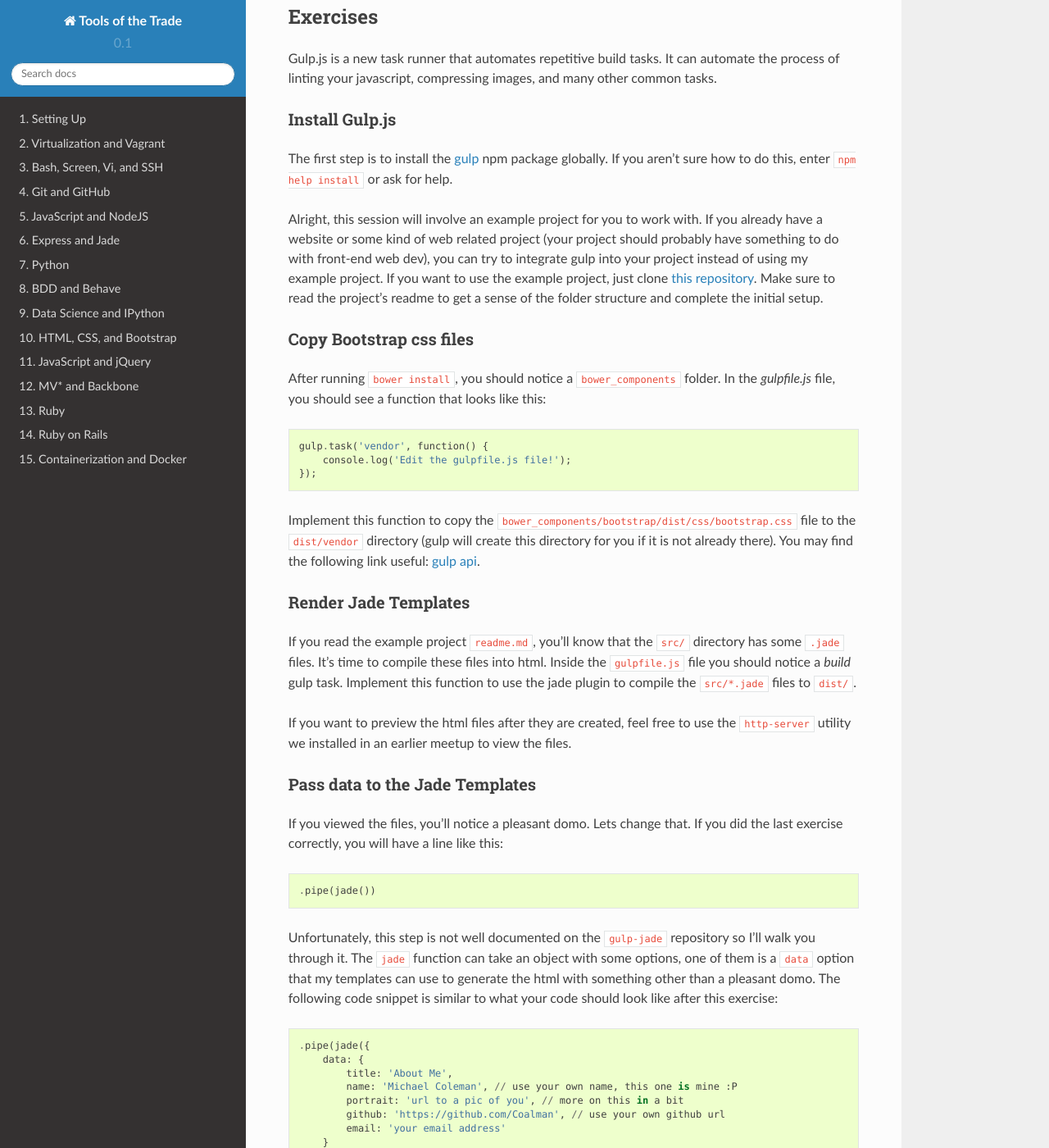
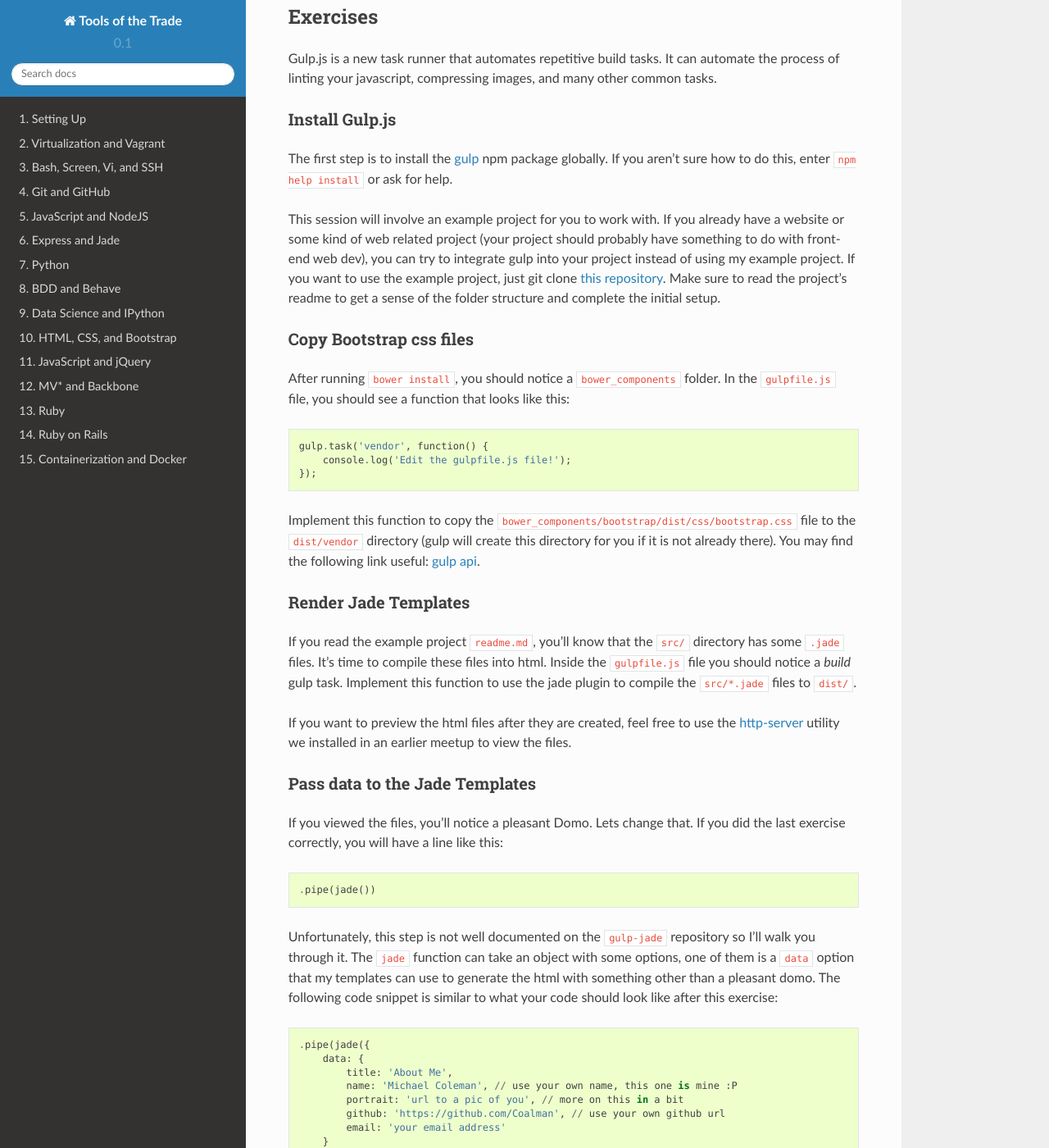
Before and after one commit to parente/tott, a Sphinx documentation site: the page built from doc/sessions/gulpjs.rst, in a window 1280 px wide and 1400 px high, scrolled down 804 px. Shown: the whole window at 82% size. Built offline with Sphinx 7.4.7 and the Read the Docs theme 2.0.0, drawn with Linux system fonts in a browser that asks for light colours.

Commit message:
Fixed typos and added links.

```diff
--- a/doc/sessions/gulpjs.rst
+++ b/doc/sessions/gulpjs.rst
@@ -32,12 +32,12 @@ Install Gulp.js
 
 The first step is to install the `gulp <https://npmjs.org/package/gulp>`_ npm package globally. If you aren't sure how to do this, enter ``npm help install`` or ask for help.
 
-Alright, this session will involve an example project for you to work with. If you already have a website or some kind of web related project (your project should probably have something to do with front-end web dev), you can try to integrate gulp into your project instead of using my example project. If you want to use the example project, just clone `this repository <https://github.com/Coalman/tott-gulpjs>`_. Make sure to read the project's readme to get a sense of the folder structure and complete the initial setup.
+This session will involve an example project for you to work with. If you already have a website or some kind of web related project (your project should probably have something to do with front-end web dev), you can try to integrate gulp into your project instead of using my example project. If you want to use the example project, just git clone `this repository <https://github.com/Coalman/tott-gulpjs>`_. Make sure to read the project's readme to get a sense of the folder structure and complete the initial setup.
 
 Copy Bootstrap css files
 ########################
 
-After running ``bower install``, you should notice a ``bower_components`` folder. In the `gulpfile.js` file, you should see a function that looks like this::
+After running ``bower install``, you should notice a ``bower_components`` folder. In the ``gulpfile.js`` file, you should see a function that looks like this::
 
     gulp.task('vendor', function() {
         console.log('Edit the gulpfile.js file!');
@@ -50,12 +50,12 @@ Render Jade Templates
 
 If you read the example project ``readme.md``, you'll know that the ``src/`` directory has some ``.jade`` files. It's time to compile these files into html. Inside the ``gulpfile.js`` file you should notice a `build` gulp task. Implement this function to use the jade plugin to compile the ``src/*.jade`` files to ``dist/``.
 
-If you want to preview the html files after they are created, feel free to use the ``http-server`` utility we installed in an earlier meetup to view the files.
+If you want to preview the html files after they are created, feel free to use the `http-server <http://tott-meetup.readthedocs.org/en/latest/sessions/vagrant.html>`_ utility we installed in an earlier meetup to view the files.
 
 Pass data to the Jade Templates
 ###############################
 
-If you viewed the files, you'll notice a pleasant domo. Lets change that. If you did the last exercise correctly, you will have a line like this::
+If you viewed the files, you'll notice a pleasant Domo. Lets change that. If you did the last exercise correctly, you will have a line like this::
 
     .pipe(jade())
 
```
